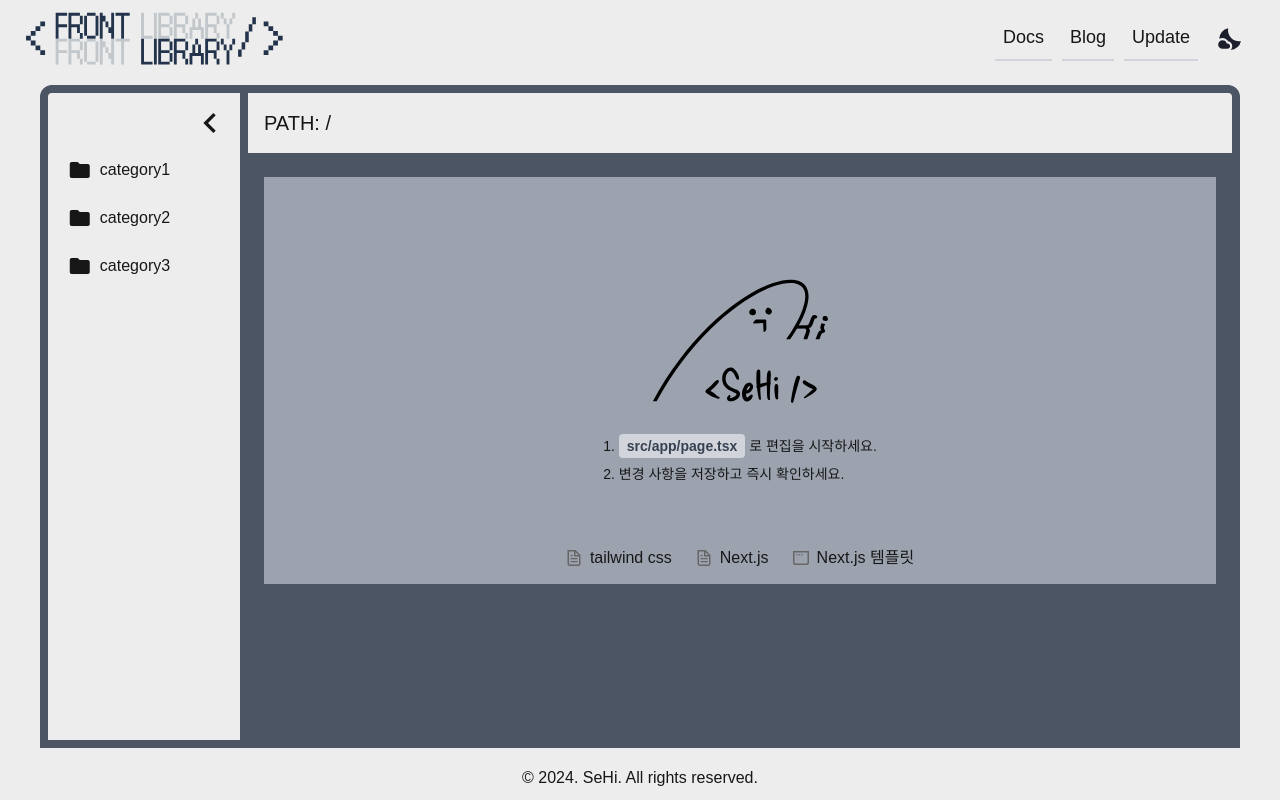
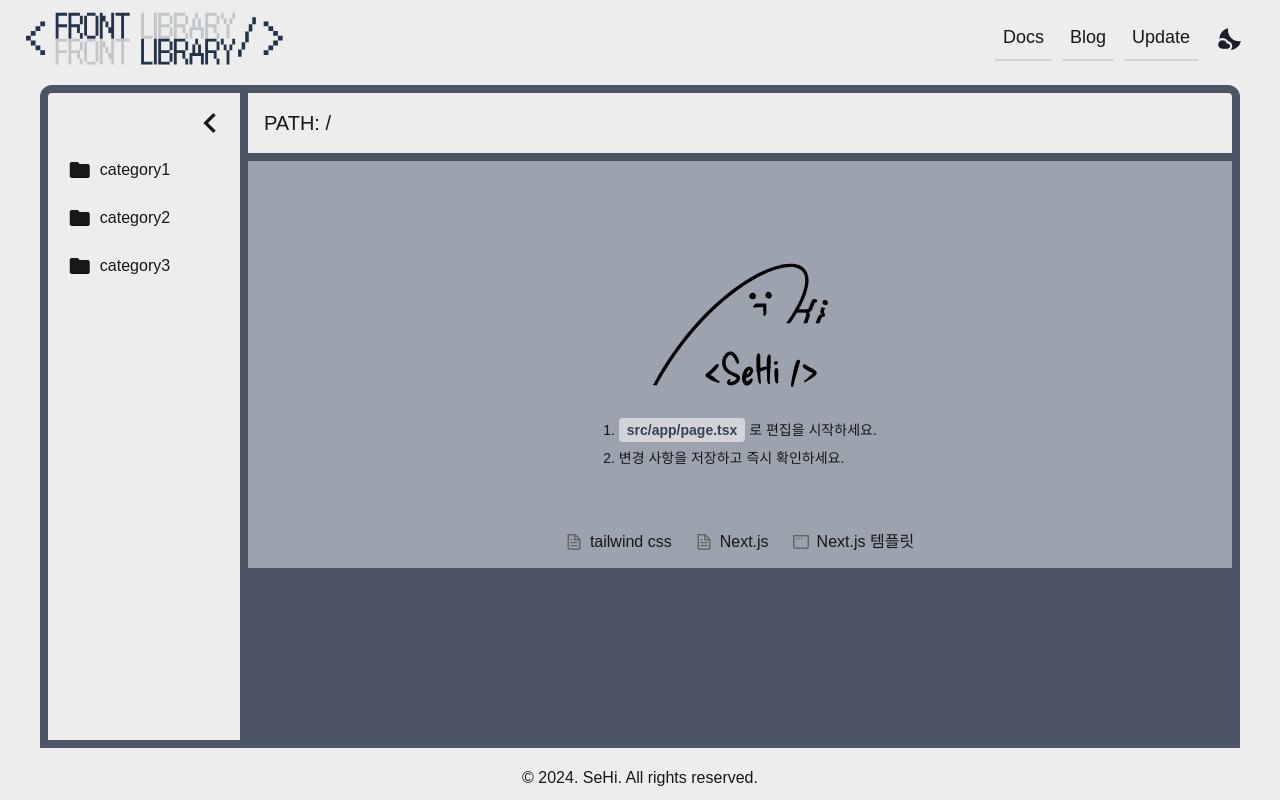
Before and after one commit to SeHIgh/FRONT_LIB, a Next.js app in the folder next-react-ts/: page / in a window 1280 px wide. Built offline with nearby package versions, Linux system fonts and the light colour scheme; a web font is replaced by a local one.

Commit message:
fix : bug fix

```diff
--- a/next-react-ts/src/app/layout.tsx
+++ b/next-react-ts/src/app/layout.tsx
@@ -44,7 +44,7 @@ export default function RootLayout({
                                 className="flex-1 overflow-y-auto"
                                 style={{
                                     maxHeight: "calc(100vh - 150px)", // 헤더와 푸터를 제외한 영역
-                                    padding: "1rem",
+                                    // padding: "1rem",
                                 }}
                             >
                                 {children}
```
